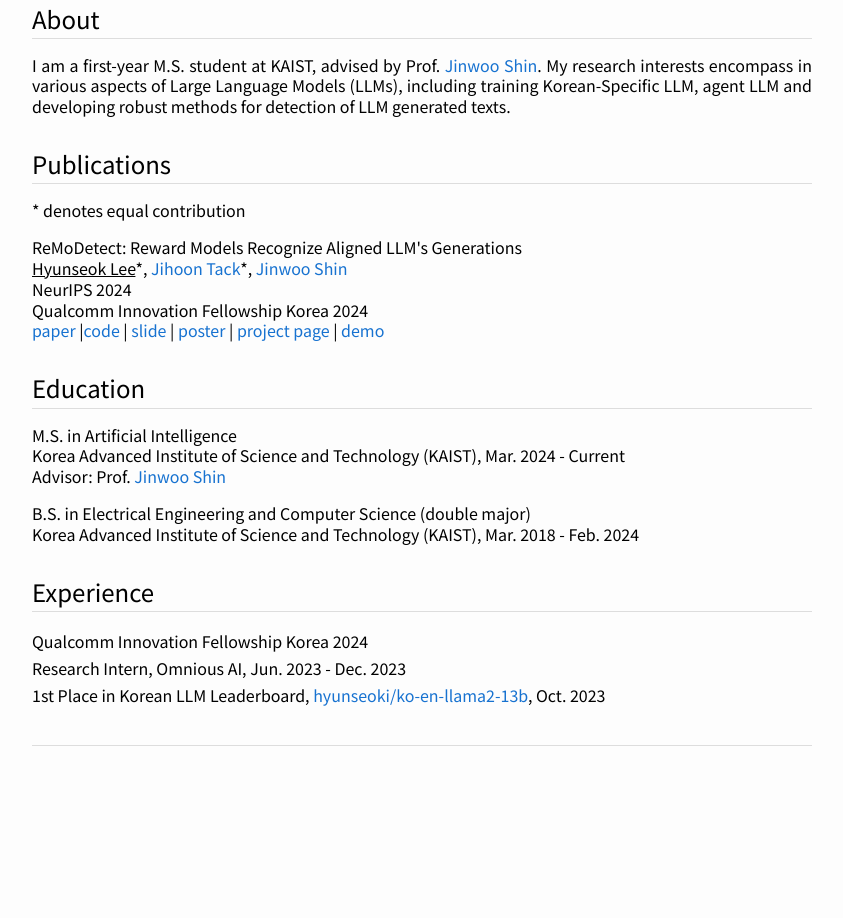
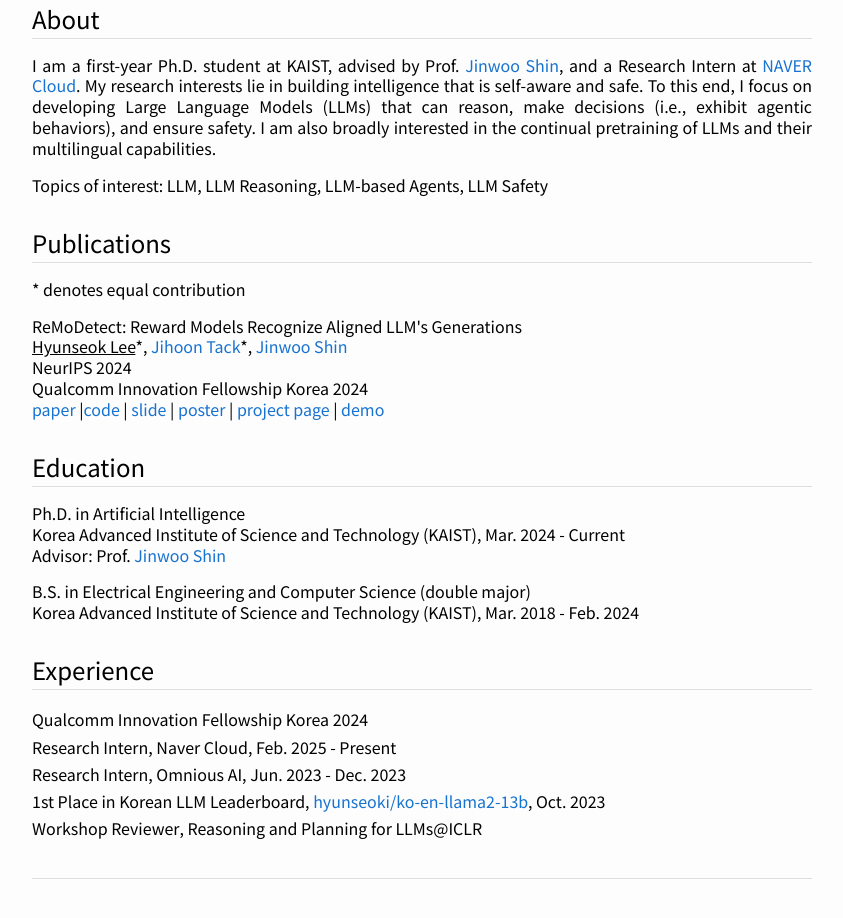
Before and after one commit to hyunseoklee-ai/hyunseoklee-ai.github.io, a plain HTML site: page index.html in a window 1280 px wide. Shown: the part 336-1254 px from the top of the page, without its empty margins (218-1061 px from the left). Before the commit the page ends 1122 px from the top, so only its background shows below. Drawn offline with Linux system fonts and the light colour scheme; some icons are missing.

Commit message:
CV_Feb_2025

```diff
--- a/index.html
+++ b/index.html
@@ -98,7 +98,7 @@
 
     </style>
     <link rel="stylesheet" href="https://cdnjs.cloudflare.com/ajax/libs/font-awesome/6.5.1/css/all.min.css">
-    <link rel="stylesheet" href="https://cdn.jsdelivr.net/gh/jpswalsh/academicons@1/css/academicons.min.css">
+    <link rel="stylesheet" href="https://cdn.jsdelivr.net/gh/jpswalsh/academicons/css/academicons.min.css">
     <link rel="stylesheet" href="https://maxcdn.bootstrapcdn.com/font-awesome/4.7.0/css/font-awesome.min.css">
     <link rel="stylesheet" href="https://fonts.googleapis.com/earlyaccess/notosanskr.css">
   </head>
@@ -116,6 +116,7 @@
           <h1>Hyunseok Lee</h1>
           <a href="https://x.com/hyunseok_i"><i class="fab fa-x-twitter fa-2x"></i></a>
           <a href="https://github.com/hyunseoklee-ai"><i class="fab fa-github fa-2x"></i></a>
+          <a href="assets/CV_hyunseok.pdf"><i class="ai ai-cv fa-2x"></i></a>
           <br />
           <p>
           Contact: hs.lee@kaist.ac.kr
@@ -130,10 +131,13 @@
     <h2 id="orgc5d597d">About</h2>
     <div class="outline-text-2" id="text-orgc5d597d">
     <p style="text-align:justify">
-        I am a first-year M.S. student at KAIST, advised by Prof. <a href='https://alinlab.kaist.ac.kr/shin.html'>Jinwoo Shin</a>.
-        My research interests encompass in various aspects of Large Language Models (LLMs),
-        including training Korean-Specific LLM, agent LLM and developing robust methods for detection of LLM generated texts.</p>
+        I am a first-year Ph.D. student at KAIST, advised by Prof. <a href='https://alinlab.kaist.ac.kr/shin.html'>Jinwoo Shin</a>,
+        and a Research Intern at <a href='https://www.navercloudcorp.com'>NAVER Cloud</a>.
+        My research interests lie in building intelligence that is self-aware and safe.
+        To this end, I focus on developing Large Language Models (LLMs) that can reason, make decisions (i.e., exhibit agentic behaviors), and ensure safety.
+        I am also broadly interested in the continual pretraining of LLMs and their multilingual capabilities.</p>
     <p>
+      <strong>Topics of interest</strong>: LLM, LLM Reasoning, LLM-based Agents, LLM Safety
     </div>
     </div>
 
@@ -160,7 +164,7 @@
     <div class="outline-text-2" id="text-orgc5d597d">
 
     <dl class="org-dl">
-    <strong>M.S. in Artificial Intelligence</strong><br />
+    <strong>Ph.D. in Artificial Intelligence</strong><br />
     Korea Advanced Institute of Science and Technology (KAIST), Mar. 2024 - Current<br />
     Advisor: Prof. <a href='https://alinlab.kaist.ac.kr/shin.html'>Jinwoo Shin</a>
     </dl>
@@ -179,9 +183,13 @@
 
     <dl class="org-dl">
     <strong>Qualcomm Innovation Fellowship Korea 2024</strong> <br />
+    <strong>Research Intern</strong>, Naver Cloud, Feb. 2025 - Present <br />
     <strong>Research Intern</strong>, Omnious AI, Jun. 2023 - Dec. 2023 <br />
     <strong>1st Place in Korean LLM Leaderboard</strong>, <a href="https://huggingface.co/hyunseoki/ko-en-llama2-13b">hyunseoki/ko-en-llama2-13b</a>, Oct. 2023 <br />
-    </dl>
+    <strong>Workshop Reviewer</strong>, Reasoning and Planning for LLMs@ICLR <br />
+    <!-- <strong>Teaching Assistant,</strong>“CS101: Introduction to Programming”, KAIST 2023 <br /> -->
+
+  </dl>
 
     </div>
     </div>
```
Also changed, not shown: 1 other file.
